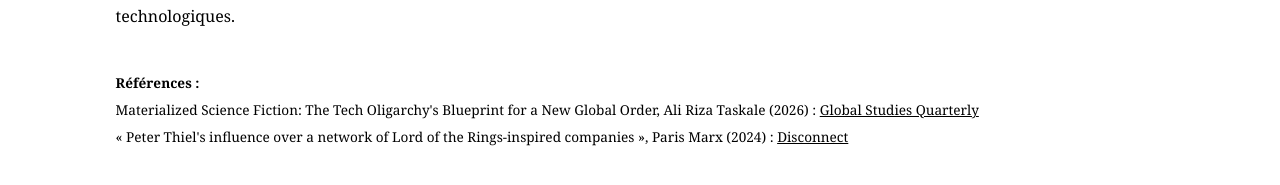
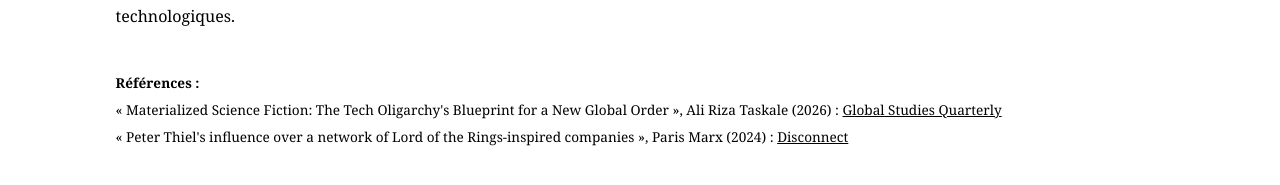
Before and after one commit to encycloreac/encycloreac.github.io, a Jekyll site: the page built from _entries/silicon-lotr.md, in a window 1280 px wide. Shown: the part 692-877 px from the top of the page. Built offline with Jekyll 4.4.1, drawn with Linux system fonts in a browser that asks for light colours.

```diff
--- a/_entries/silicon-lotr.md
+++ b/_entries/silicon-lotr.md
@@ -7,7 +7,7 @@ soutiens_ideologiques: "Samuel Huntington, Alex Karp, Peter Thiel, Palmer Luckey
 soutiens_economiques: "Fonds de capital-risque, Big Tech, startups de défense"
 liens_autres: "Warhammer 40K néonazi (Royaume-Uni), KEK (communautés digitales transnationales)"
 references:
-  - texte: "Materialized Science Fiction: The Tech Oligarchy's Blueprint for a New Global Order, Ali Riza Taskale (2026)"
+  - texte: "« Materialized Science Fiction: The Tech Oligarchy's Blueprint for a New Global Order », Ali Riza Taskale (2026)"
     url: "https://academic.oup.com/isagsq/article/6/1/ksag002/8508721"
     label: "Global Studies Quarterly"
   - texte: "« Peter Thiel's influence over a network of Lord of the Rings-inspired companies », Paris Marx (2024)"
```
